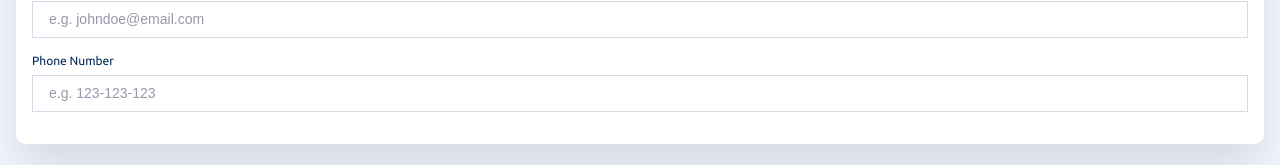
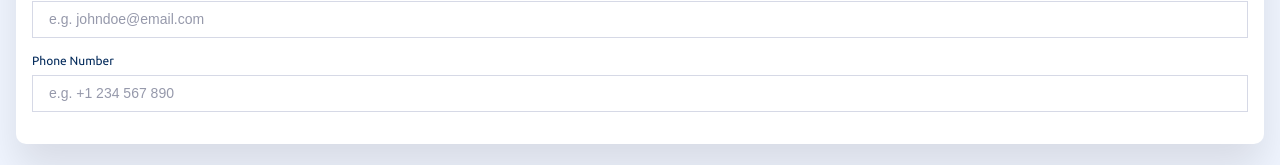
Before and after one commit to edwardshanahan97/frontend-mentor-multi-step-form, a React (Vite) app: page / in a window 1280 px wide. Shown: the part 311-476 px from the top of the page. Built offline with nearby package versions, Linux system fonts and the light colour scheme.

Commit message:
Add form validation to PersonalInfo

```diff
--- a/src/components/Form/Form.jsx
+++ b/src/components/Form/Form.jsx
@@ -6,14 +6,29 @@ import FormStep from "../FormStep/FormStep";
 
 const Form = () => {
   const [currentStep, setCurrentStep] = useState(1);
+  const [formData, setFormData] = useState({
+    name: "",
+    email: "",
+    phone: "",
+  });
 
   return (
     <section className="form">
       <Steps currentStep={currentStep} />
 
-      <FormStep />
+      <FormStep
+        currentStep={currentStep}
+        setCurrentStep={setCurrentStep}
+        setFormData={setFormData}
+        formData={formData}
+      />
 
-      <StepActions currentStep={currentStep} setCurrentStep={setCurrentStep} />
+      <StepActions
+        currentStep={currentStep}
+        setCurrentStep={setCurrentStep}
+        setFormData={setCurrentStep}
+        formData={formData}
+      />
     </section>
   );
 };
--- a/src/components/FormStep/FormStep.jsx
+++ b/src/components/FormStep/FormStep.jsx
@@ -1,10 +1,17 @@
 import "./FormStep.css";
 import PersonalInfo from "./PersonalInfo/PersonalInfo";
 
-const FormStep = () => {
+const FormStep = ({ currentStep, setCurrentStep, formData, setFormData }) => {
   return (
     <div className="form-step">
-      <PersonalInfo />
+      {currentStep === 1 && (
+        <PersonalInfo
+          currentStep={currentStep}
+          setCurrentStep={setCurrentStep}
+          setFormData={setFormData}
+          formData={formData}
+        />
+      )}
     </div>
   );
 };
--- a/src/components/FormStep/PersonalInfo/PersonalInfo.css
+++ b/src/components/FormStep/PersonalInfo/PersonalInfo.css
@@ -33,4 +33,10 @@
 }
 
 .personal-info__input.error {
+  border: 1px solid var(--color-red-500);
 }
+
+.personal-info__error {
+  color: var(--color-red-500);
+  font-size: 1rem;
+}
--- a/src/components/FormStep/PersonalInfo/PersonalInfo.jsx
+++ b/src/components/FormStep/PersonalInfo/PersonalInfo.jsx
@@ -1,13 +1,46 @@
 import { useState } from "react";
 import "./PersonalInfo.css";
 
-const PersonalInfo = () => {
-  const [error, setError] = useState(false);
+const PersonalInfo = ({
+  currentStep,
+  setCurrentStep,
+  formData,
+  setFormData,
+}) => {
+  const [error, setError] = useState({
+    nameError: false,
+    emailError: false,
+    phoneError: false,
+  });
 
   const handleForm = (event) => {
     event.preventDefault();
 
-    console.log(event);
+    const userName = event.target.name.value.trim();
+    const email = event.target.email.value;
+    const phone = event.target.phone.value;
+
+    const isNameValid = userName !== "";
+    const isEmailValid = event.target.email.validity.valid;
+    const isPhoneValid = event.target.phone.validity.valid;
+
+    if (!isNameValid || !isEmailValid || !isPhoneValid) {
+      setError({
+        nameError: !isNameValid,
+        emailError: !isEmailValid,
+        phoneError: !isPhoneValid,
+      });
+      return;
+    }
+
+    setFormData((prev) => ({
+      ...prev,
+      name: userName,
+      email: email,
+      phone: phone,
+    }));
+
+    setCurrentStep((prev) => prev + 1);
   };
 
   return (
@@ -18,12 +51,12 @@ const PersonalInfo = () => {
         Please provide your name, email address, and phone number.
       </p>
 
-      <form id="sign-up" onSubmit={handleForm}>
+      <form id="sign-up" onSubmit={handleForm} noValidate>
         <div className="personal-info__group">
           <label className="personal-info__label" htmlFor="name">
             <span className="personal-info__text">Name</span>
 
-            {error && (
+            {error.nameError && (
               <span className="personal-info__error">
                 This field is required
               </span>
@@ -31,12 +64,19 @@ const PersonalInfo = () => {
           </label>
 
           <input
+            onBlur={(event) =>
+              setError((prev) => ({
+                ...prev,
+                nameError: event.target.value.trim() === "",
+              }))
+            }
             placeholder="e.g. John Doe"
-            className="personal-info__input"
+            className={`personal-info__input ${error.nameError ? "error" : ""}`}
             id="name"
             type="text"
             name="name"
             required
+            defaultValue={formData.name}
           />
         </div>
 
@@ -44,7 +84,7 @@ const PersonalInfo = () => {
           <label className="personal-info__label" htmlFor="email">
             <span className="personal-info__text">Email</span>
 
-            {error && (
+            {error.emailError && (
               <span className="personal-info__error">
                 This field is required
               </span>
@@ -52,12 +92,19 @@ const PersonalInfo = () => {
           </label>
 
           <input
+            onBlur={(event) =>
+              setError((prev) => ({
+                ...prev,
+                emailError: !event.target.validity.valid,
+              }))
+            }
             placeholder="e.g. johndoe@email.com"
-            className="personal-info__input"
+            className={`personal-info__input ${error.emailError ? "error" : ""}`}
             id="email"
             type="email"
             name="email"
             required
+            defaultValue={formData.email}
           />
         </div>
 
@@ -65,7 +112,7 @@ const PersonalInfo = () => {
           <label className="personal-info__label" htmlFor="phone">
             <span className="personal-info__text">Phone Number</span>
 
-            {error && (
+            {error.phoneError && (
               <span className="personal-info__error">
                 This field is required
               </span>
@@ -73,12 +120,20 @@ const PersonalInfo = () => {
           </label>
 
           <input
-            placeholder="e.g. 123-123-123"
-            className="personal-info__input"
+            onBlur={(event) =>
+              setError((prev) => ({
+                ...prev,
+                phoneError: !event.target.validity.valid,
+              }))
+            }
+            placeholder="e.g. +1 234 567 890"
+            className={`personal-info__input ${error.phoneError ? "error" : ""}`}
             id="phone"
             type="tel"
-            name="email"
+            name="phone"
             required
+            pattern="\+?[0-9 ]{7,15}"
+            defaultValue={formData.phone}
           />
         </div>
       </form>
--- a/src/components/StepActions/StepActions.jsx
+++ b/src/components/StepActions/StepActions.jsx
@@ -1,6 +1,6 @@
 import "./StepActions.css";
 
-const StepActions = ({ currentStep, setCurrentStep }) => {
+const StepActions = ({ currentStep, setCurrentStep, formData }) => {
   const handleDecrement = () => {
     if (currentStep === 1) {
       return;
@@ -10,10 +10,14 @@ const StepActions = ({ currentStep, setCurrentStep }) => {
   };
 
   const handleIncrement = () => {
-    if (currentStep === 4) {
+    // if (!formData.name || !formData.email || !formData.phone) {
+    //   return;
+    // }
+
+    if (currentStep === 4 || currentStep === 1) {
       return;
     } else {
-      setCurrentStep(currentStep + 1);
+      setCurrentStep((prev) => prev + 1);
     }
   };
 
```
